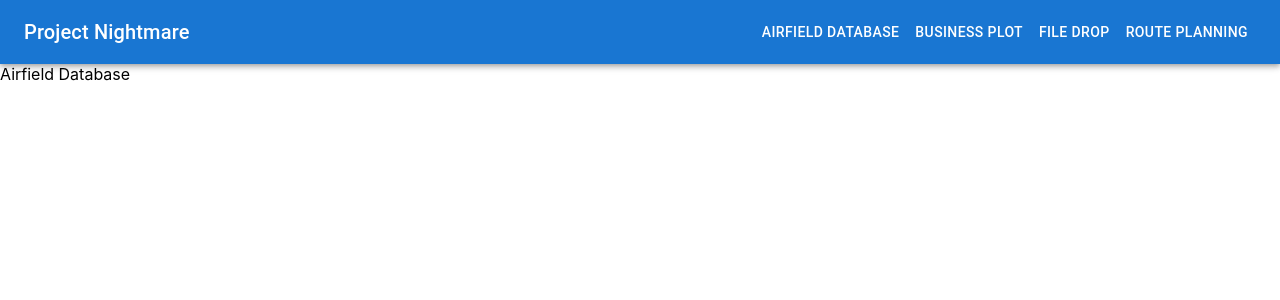
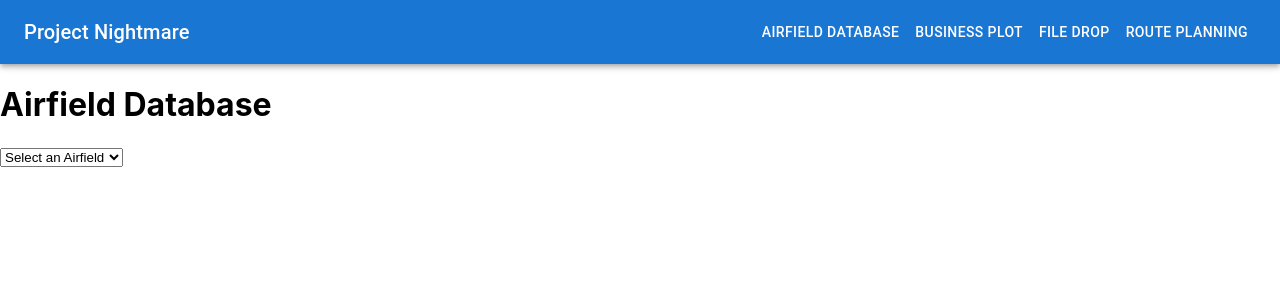
Before and after one commit to alavrouk/JID31119---EagleEye, a React (Create React App) app: page / in a window 1280 px wide. Shown: the top 300 px of the page. Built offline with nearby package versions, Linux system fonts and the light colour scheme.

Commit message:
Added Dropdown for Airfield Switching and Airfield Info

```diff
--- a/src/components/airfield_database/AirfieldDB.js
+++ b/src/components/airfield_database/AirfieldDB.js
@@ -1,7 +1,42 @@
-import React from 'react';
+import React, { useState } from 'react';
 
 function AirfieldDB() {
-    return <div>Airfield Database</div>
+    const [selectedAirfield, setSelectedAirfield] = useState(null);
+
+    const airfields = [
+        { id: 'A', name: "Airfield A", info: "This is airfield A." },
+        { id: 'B', name: "Airfield B", info: "This is airfield B." },
+        { id: 'C', name: "Airfield C", info: "This is airfield C." },
+        { id: 'D', name: "Airfield D", info: "This is airfield D." },
+        { id: 'E', name: "Airfield E", info: "This is airfield E." },
+    ];
+
+    const handleDropdownChange = (e) => {
+        const selectedId = e.target.value;
+        const selected = airfields.find(airfield => airfield.id === selectedId);
+        setSelectedAirfield(selected);
+    };
+
+    return (
+        <div>
+            <h1>Airfield Database</h1>
+            <select defaultValue="" onChange={handleDropdownChange}>
+                <option value="" disabled>Select an Airfield</option>
+                {airfields.map((airfield, index) => (
+                    <option key={index} value={airfield.id}>
+                        {airfield.name}
+                    </option>
+                ))}
+            </select>
+
+            {selectedAirfield && (
+                <div>
+                    <p>You have selected: {selectedAirfield.name}</p>
+                    <p>Information: {selectedAirfield.info}</p>
+                </div>
+            )}
+        </div>
+    );
 }
 
-export default AirfieldDB
+export default AirfieldDB;
```
